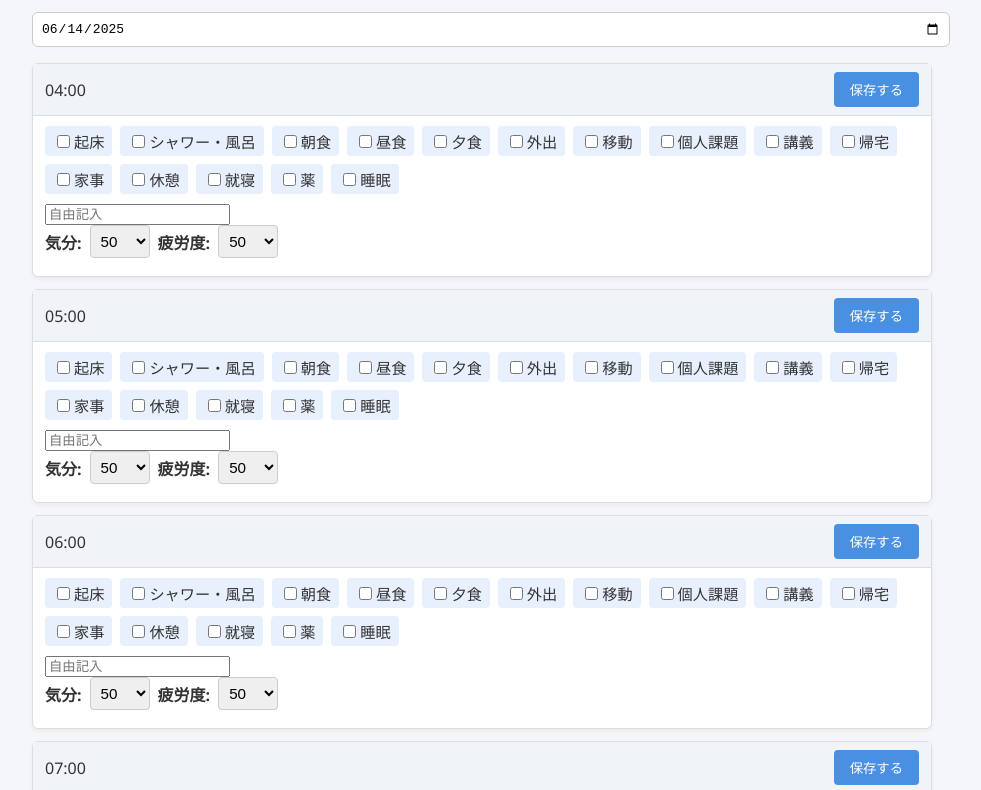
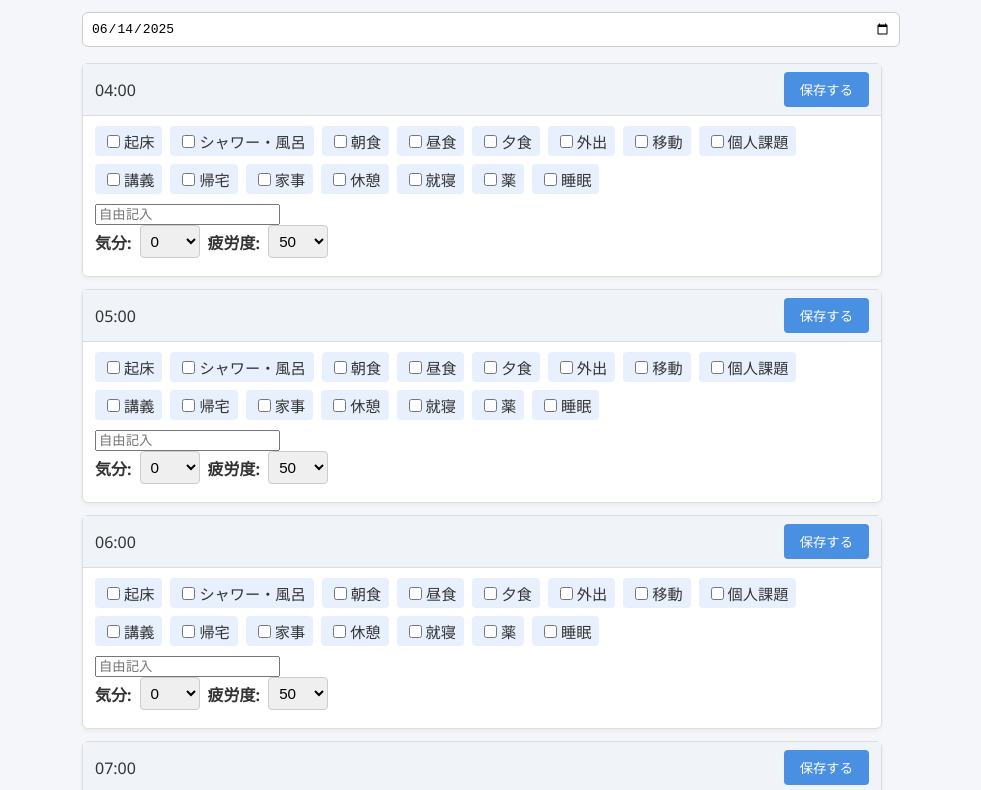
Before and after one commit to Jugem-2025/activity-log-web, a plain HTML site: page index.html in a window 1280 px wide. Shown: the part 61-851 px from the top of the page, without its empty margins (158-1139 px from the left). Drawn offline with Linux system fonts and the light colour scheme.

Commit message:
index.html を更新

```diff
--- a/index.html
+++ b/index.html
@@ -7,7 +7,7 @@
   <style>
     body {
       font-family: 'Segoe UI', sans-serif;
-      max-width: 900px;
+      max-width: 800px;
       margin: auto;
       background: #f5f6fa;
       color: #333;
@@ -81,9 +81,11 @@
       padding: 4px 8px;
       border-radius: 4px;
       font-size: 0.95em;
+      cursor: pointer;
     }
     .tag-item input[type="checkbox"] {
       margin-right: 4px;
+      pointer-events: auto;
     }
     .flex-row {
       display: flex;
@@ -126,6 +128,9 @@
       margin-bottom: 6px;
       font-weight: bold;
     }
+    .daily-note input[type="checkbox"] {
+      margin-right: 6px;
+    }
     .daily-note textarea {
       width: 100%;
       padding: 8px;
@@ -143,10 +148,8 @@
       <a href="tags.html" title="タグ編集">⚙️</a>
     </div>
   </header>
-
   <input type="date" id="recordDate" class="date-picker" />
   <div id="recordArea"></div>
-
   <div class="daily-note">
     <label><input type="checkbox" id="alcohol"> アルコール</label>
     <label><input type="checkbox" id="caffeine"> カフェイン</label>
@@ -158,8 +161,8 @@
 
   <script>
     const defaultTags = ["起床", "シャワー・風呂", "朝食", "昼食", "夕食", "外出", "移動", "個人課題", "講義", "帰宅", "家事", "休憩", "就寝", "薬", "睡眠"];
-    const tags = JSON.parse(localStorage.getItem("tags") || "null") || defaultTags;
-    const moods = Array.from({ length: 21 }, (_, i) => i * 5);
+    const tags = JSON.parse(localStorage.getItem("tags") || JSON.stringify(defaultTags));
+    const moods = Array.from({length: 21}, (_, i) => i * 5);
     const recordArea = document.getElementById("recordArea");
 
     function render() {
@@ -167,47 +170,39 @@
       const data = JSON.parse(localStorage.getItem(dateStr) || '{}');
       recordArea.innerHTML = '';
 
-      document.getElementById("alcohol").checked = data.dailyNote?.alcohol || false;
-      document.getElementById("caffeine").checked = data.dailyNote?.caffeine || false;
-      document.getElementById("intakeMemo").value = data.dailyNote?.intakeMemo || '';
-      document.getElementById("dailyMemo").value = data.dailyNote?.memo || '';
-
       for (let i = 0; i < 24; i++) {
         const hour = (i + 4) % 24;
         const key = hour.toString().padStart(2, '0');
         const entry = data[key] || { activity: [], mood: 50, fatigue: 50, free: '', folded: false };
 
-        const block = document.createElement('div');
-        block.className = 'hour-block';
+        const block = document.createElement("div");
+        block.className = "hour-block";
 
-        const header = document.createElement('div');
-        header.className = 'hour-header';
-        header.innerHTML = `<div>${key}:00</div><button class="save-btn">保存する</button>`;
+        const header = document.createElement("div");
+        header.className = "hour-header";
+        header.innerHTML = `<div>${key}:00</div>`;
 
-        const compact = document.createElement('div');
-        compact.className = 'compact';
-        compact.innerHTML = `
-          <strong>やったこと:</strong> ${entry.activity.join(', ') || '―'}<br>
-          <strong>気分:</strong> ${entry.mood}　<strong>疲労:</strong> ${entry.fatigue}<br>
-          <strong>メモ:</strong> ${entry.free || '―'}
-        `;
+        const saveBtn = document.createElement("button");
+        saveBtn.textContent = "保存する";
+        saveBtn.className = "save-btn";
 
-        const content = document.createElement('div');
-        content.className = entry.folded ? 'hour-content hidden' : 'hour-content';
+        const compact = document.createElement("div");
+        compact.className = "compact";
 
-        const ckGrid = document.createElement('div');
-        ckGrid.className = 'checkbox-grid';
+        const content = document.createElement("div");
+        content.className = entry.folded ? "hour-content hidden" : "hour-content";
+
+        const ckGrid = document.createElement("div");
+        ckGrid.className = "checkbox-grid";
 
         tags.forEach(tag => {
-          const tagItem = document.createElement('div');
-          tagItem.className = 'tag-item';
-
-          const chk = document.createElement('input');
-          chk.type = 'checkbox';
+          const tagItem = document.createElement("div");
+          tagItem.className = "tag-item";
+          const chk = document.createElement("input");
+          chk.type = "checkbox";
           chk.value = tag;
           chk.checked = entry.activity.includes(tag);
-
-          chk.addEventListener('change', () => {
+          chk.addEventListener("change", () => {
             if (chk.checked) {
               if (tag === "睡眠") {
                 entry.activity = ["睡眠"];
@@ -220,75 +215,90 @@
             } else {
               entry.activity = entry.activity.filter(t => t !== tag);
             }
-            render();  // 状態を反映
           });
-
           tagItem.appendChild(chk);
           tagItem.appendChild(document.createTextNode(tag));
           ckGrid.appendChild(tagItem);
         });
 
-        const freeTxt = document.createElement('input');
-        freeTxt.type = 'text';
-        freeTxt.placeholder = '自由記入';
+        const freeTxt = document.createElement("input");
+        freeTxt.type = "text";
+        freeTxt.placeholder = "自由記入";
         freeTxt.value = entry.free;
 
-        const row = document.createElement('div');
-        row.className = 'flex-row';
+        const row = document.createElement("div");
+        row.className = "flex-row";
+        const moodSel = document.createElement("select");
+        const fatSel = document.createElement("select");
 
-        const moodLabel = document.createElement('label');
-        moodLabel.textContent = "気分:";
-        const selMood = document.createElement('select');
-        moods.forEach(m => {
-          const o = document.createElement('option');
-          o.value = o.textContent = m;
-          if (m === entry.mood) o.selected = true;
-          selMood.appendChild(o);
+        moods.forEach(n => {
+          const m = document.createElement("option");
+          m.value = m.textContent = n;
+          if (n === entry.mood) m.selected = true;
+          moodSel.appendChild(m);
+          const f = document.createElement("option");
+          f.value = f.textContent = n;
+          if (n === entry.fatigue) f.selected = true;
+          fatSel.appendChild(f);
         });
 
-        const fatigueLabel = document.createElement('label');
-        fatigueLabel.textContent = "疲労度:";
-        const selFat = document.createElement('select');
-        moods.forEach(f => {
-          const o = document.createElement('option');
-          o.value = o.textContent = f;
-          if (f === entry.fatigue) o.selected = true;
-          selFat.appendChild(o);
-        });
+        row.innerHTML = `<label>気分:</label>`;
+        row.appendChild(moodSel);
+        row.innerHTML += `<label>疲労度:</label>`;
+        row.appendChild(fatSel);
 
-        row.append(moodLabel, selMood, fatigueLabel, selFat);
-        content.append(ckGrid, freeTxt, row);
-        header.querySelector("button").addEventListener("click", () => {
-          entry.mood = entry.activity.includes("睡眠") ? 0 : parseInt(selMood.value);
-          entry.fatigue = entry.activity.includes("睡眠") ? 0 : parseInt(selFat.value);
+        content.appendChild(ckGrid);
+        content.appendChild(freeTxt);
+        content.appendChild(row);
+        content.appendChild(saveBtn);
+
+        header.appendChild(saveBtn);
+        block.appendChild(header);
+        block.appendChild(compact);
+        block.appendChild(content);
+        recordArea.appendChild(block);
+
+        compact.innerHTML = `
+          <strong>やったこと:</strong> ${entry.activity.join(', ') || '―'}<br>
+          <strong>気分:</strong> ${entry.mood ?? '―'}　<strong>疲労度:</strong> ${entry.fatigue ?? '―'}<br>
+          <strong>メモ:</strong> ${entry.free || '―'}
+        `;
+        compact.style.display = entry.folded ? 'block' : 'none';
+
+        header.onclick = () => {
+          entry.folded = !entry.folded;
+          data[key] = entry;
+          localStorage.setItem(dateStr, JSON.stringify(data));
+          render();
+        };
+
+        saveBtn.onclick = () => {
           entry.free = freeTxt.value;
+          entry.mood = entry.activity.includes("睡眠") ? 0 : parseInt(moodSel.value);
+          entry.fatigue = entry.activity.includes("睡眠") ? 0 : parseInt(fatSel.value);
           entry.folded = true;
           data[key] = entry;
           data.dailyNote = {
             alcohol: document.getElementById("alcohol").checked,
             caffeine: document.getElementById("caffeine").checked,
-            intakeMemo: document.getElementById("intakeMemo").value,
+            intake: document.getElementById("intakeMemo").value,
             memo: document.getElementById("dailyMemo").value
           };
           localStorage.setItem(dateStr, JSON.stringify(data));
           render();
-        });
+        };
+      }
 
-        header.addEventListener("click", () => {
-          entry.folded = !entry.folded;
-          data[key] = entry;
-          localStorage.setItem(dateStr, JSON.stringify(data));
-          render();
-        });
-
-        compact.style.display = entry.folded ? 'block' : 'none';
-        block.append(header, compact, content);
-        recordArea.append(block);
-      }
+      const dateData = data.dailyNote || {};
+      document.getElementById("alcohol").checked = dateData.alcohol || false;
+      document.getElementById("caffeine").checked = dateData.caffeine || false;
+      document.getElementById("intakeMemo").value = dateData.intake || '';
+      document.getElementById("dailyMemo").value = dateData.memo || '';
     }
 
-    document.getElementById("recordDate").value = new Date().toISOString().split("T")[0];
-    document.getElementById("recordDate").addEventListener("change", render);
+    const dp = document.getElementById("recordDate");
+    dp.value = new Date().toISOString().split("T")[0];
+    dp.addEventListener("change", render);
     render();
   </script>
 </body>
```
